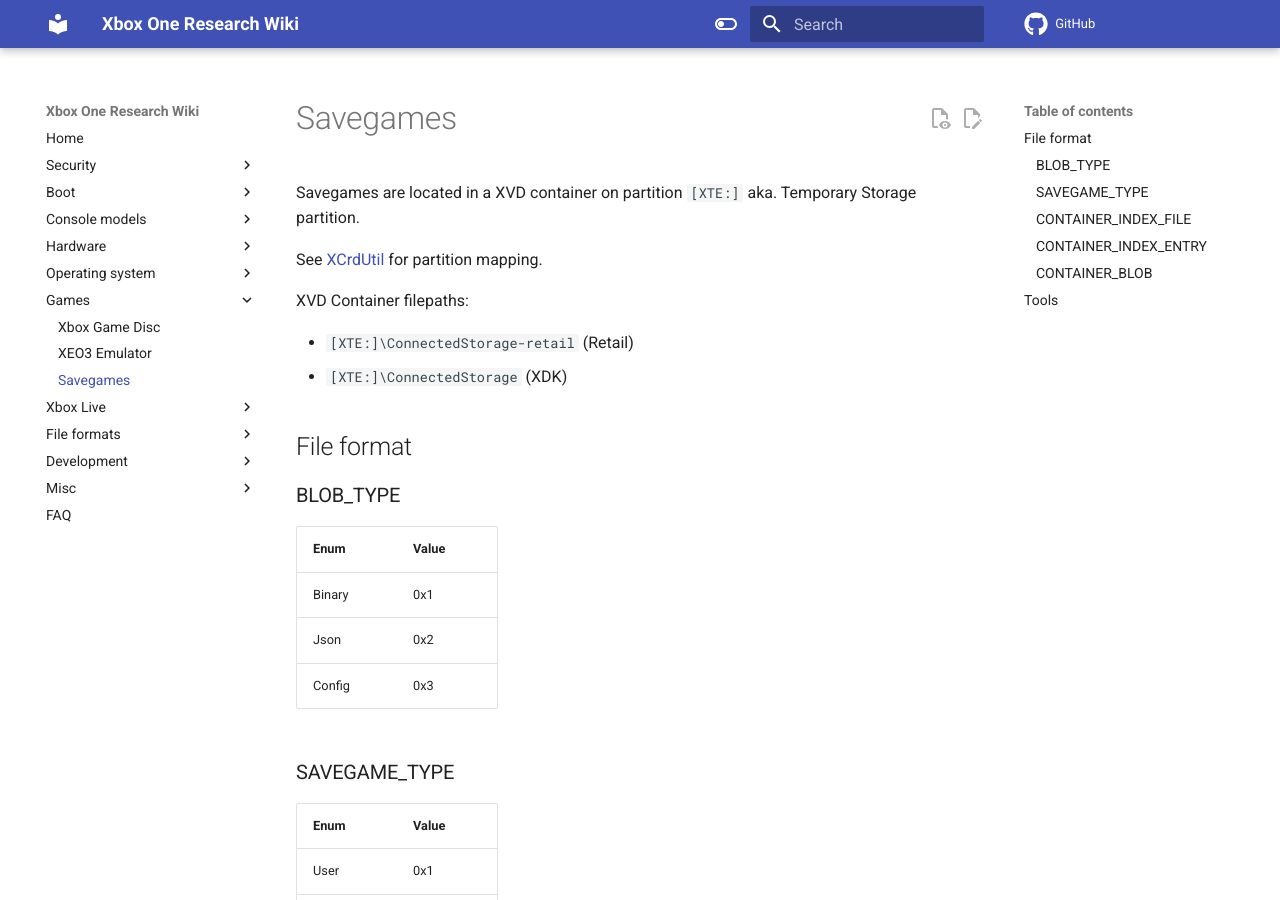
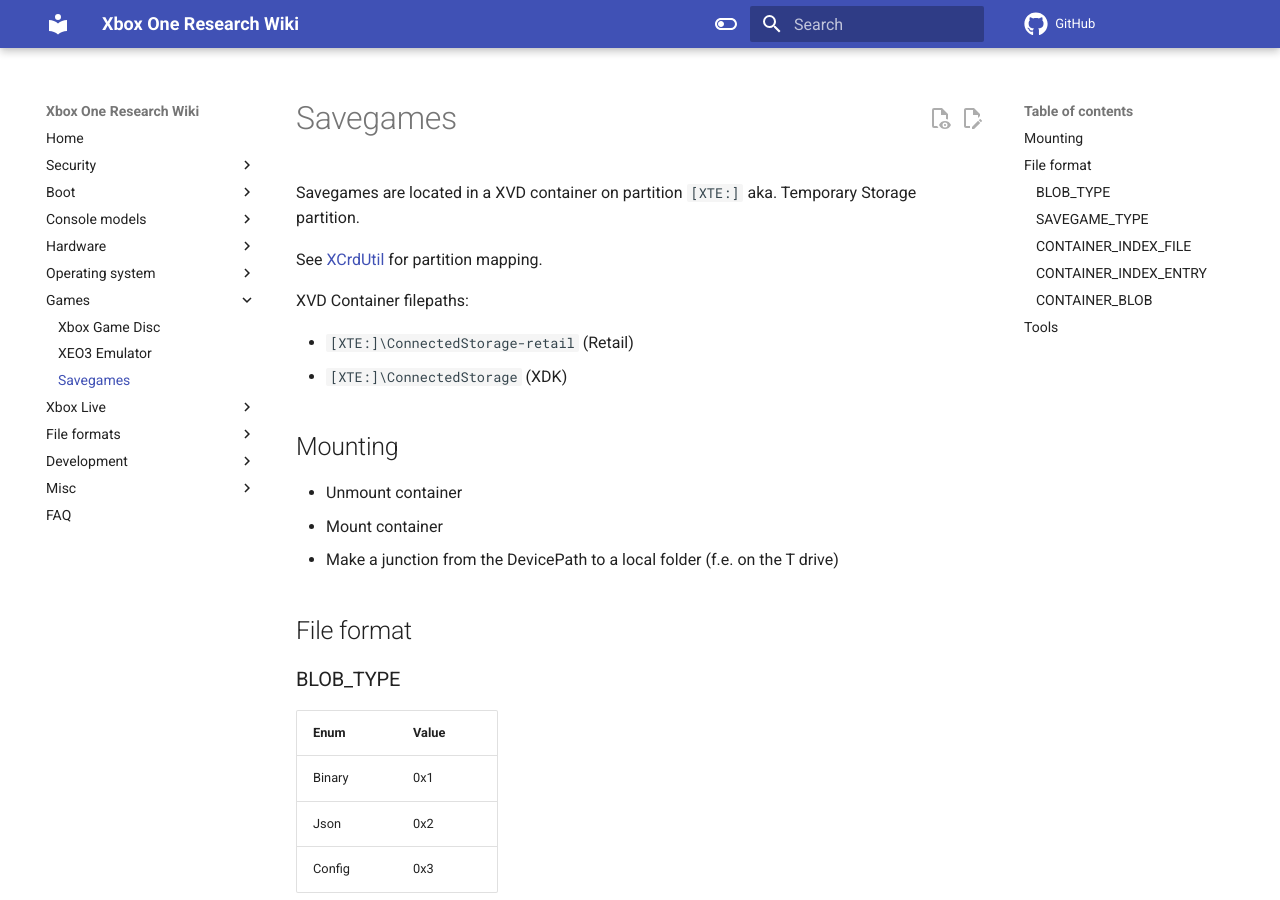
Before and after one commit to xboxoneresearch/wiki, an MkDocs documentation site: the page built from docs/games/savegames.md, in a window 1280 px wide and 900 px high. Built offline with MkDocs 1.6.1 and Material for MkDocs 9.7.7, drawn with Linux system fonts in a browser that asks for light colours; comment, search, counter and statistics services are not loaded.

Commit message:
Update savegames.md

```diff
--- a/docs/games/savegames.md
+++ b/docs/games/savegames.md
@@ -8,6 +8,12 @@
 
 - `[XTE:]\ConnectedStorage-retail` (Retail)
 - `[XTE:]\ConnectedStorage` (XDK)
+
+## Mounting
+
+- Unmount container
+- Mount container
+- Make a junction from the DevicePath to a local folder (f.e. on the T drive)
 
 ## File format
 
```
